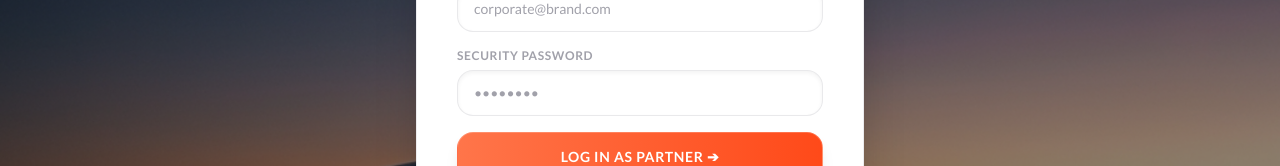
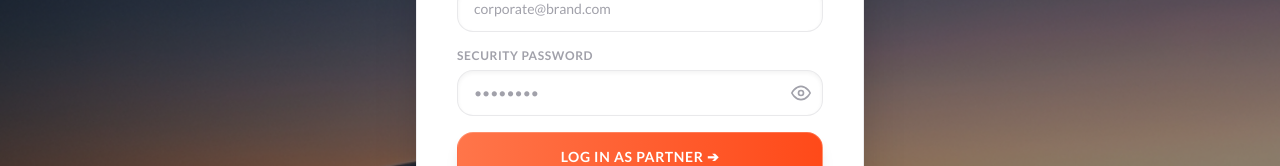
Before and after one commit to lokeshparasuraman/flight-bookings, a React (Vite) app in the folder frontend/: page /airline/login in a window 1280 px wide. Shown: the part 363-529 px from the top of the page. Built offline with nearby package versions, Linux system fonts and the light colour scheme; no server answers.

Commit message:
Add password visibility toggle in partner login and register pages

```diff
--- a/frontend/src/pages/AirlineLogin.tsx
+++ b/frontend/src/pages/AirlineLogin.tsx
@@ -5,12 +5,13 @@ import Header from "../components/Header";
 import { useToast } from "../contexts/ToastContext";
 import LoadingSpinner from "../components/LoadingSpinner";
 import Footer from "../components/Footer";
-import { OfficeBuildingIcon, UserIcon } from "../components/Icons";
+import { OfficeBuildingIcon, UserIcon, EyeIcon, EyeOffIcon } from "../components/Icons";
 
 export default function AirlineLogin() {
     const [email, setEmail] = useState("");
   const [password, setPassword] = useState("");
   const [loading, setLoading] = useState(false);
+  const [showPassword, setShowPassword] = useState(false);
   const navigate = useNavigate();
   const { showToast } = useToast();
 
@@ -77,14 +78,28 @@ export default function AirlineLogin() {
               <label className="block text-xs font-bold text-gray-400 uppercase tracking-wider mb-1.5">
                 Security Password
               </label>
+              <div className="relative">
                 <input
-                type="password"
+                  type={showPassword ? "text" : "password"}
                   value={password}
                   onChange={(e) => setPassword(e.target.value)}
                   placeholder="••••••••"
-                className="input-field text-sm py-3"
+                  className="input-field text-sm py-3 pr-12"
                   required
                 />
+                <button
+                  type="button"
+                  aria-label={showPassword ? "Hide password" : "Show password"}
+                  onClick={() => setShowPassword((s) => !s)}
+                  className="absolute right-3 top-1/2 -translate-y-1/2 text-gray-400 hover:text-gray-655 dark:text-gray-500 dark:hover:text-gray-305 flex items-center justify-center"
+                >
+                  {showPassword ? (
+                    <EyeOffIcon className="w-5 h-5" />
+                  ) : (
+                    <EyeIcon className="w-5 h-5" />
+                  )}
+                </button>
+              </div>
             </div>
 
             <button
--- a/frontend/src/pages/AirlineRegister.tsx
+++ b/frontend/src/pages/AirlineRegister.tsx
@@ -5,7 +5,7 @@ import Header from "../components/Header";
 import { useToast } from "../contexts/ToastContext";
 import LoadingSpinner from "../components/LoadingSpinner";
 import Footer from "../components/Footer";
-import { OfficeBuildingIcon, TicketIcon } from "../components/Icons";
+import { OfficeBuildingIcon, TicketIcon, EyeIcon, EyeOffIcon } from "../components/Icons";
 
 export default function AirlineRegister() {
     const [name, setName] = useState("");
@@ -13,6 +13,7 @@ export default function AirlineRegister() {
   const [password, setPassword] = useState("");
   const [category, setCategory] = useState("Airline");
   const [loading, setLoading] = useState(false);
+  const [showPassword, setShowPassword] = useState(false);
   const navigate = useNavigate();
   const { showToast } = useToast();
 
@@ -122,14 +123,28 @@ export default function AirlineRegister() {
               <label className="block text-xs font-bold text-gray-400 uppercase tracking-wider mb-1.5">
                 Security Password (Min 6 chars)
               </label>
+              <div className="relative">
                 <input
-                type="password"
+                  type={showPassword ? "text" : "password"}
                   value={password}
                   onChange={(e) => setPassword(e.target.value)}
                   placeholder="••••••••"
-                className="input-field text-sm py-3"
+                  className="input-field text-sm py-3 pr-12"
                   required
                 />
+                <button
+                  type="button"
+                  aria-label={showPassword ? "Hide password" : "Show password"}
+                  onClick={() => setShowPassword((s) => !s)}
+                  className="absolute right-3 top-1/2 -translate-y-1/2 text-gray-400 hover:text-gray-655 dark:text-gray-500 dark:hover:text-gray-305 flex items-center justify-center"
+                >
+                  {showPassword ? (
+                    <EyeOffIcon className="w-5 h-5" />
+                  ) : (
+                    <EyeIcon className="w-5 h-5" />
+                  )}
+                </button>
+              </div>
             </div>
 
             <button
```
Lines whose indentation alone changed are shown as unchanged.
